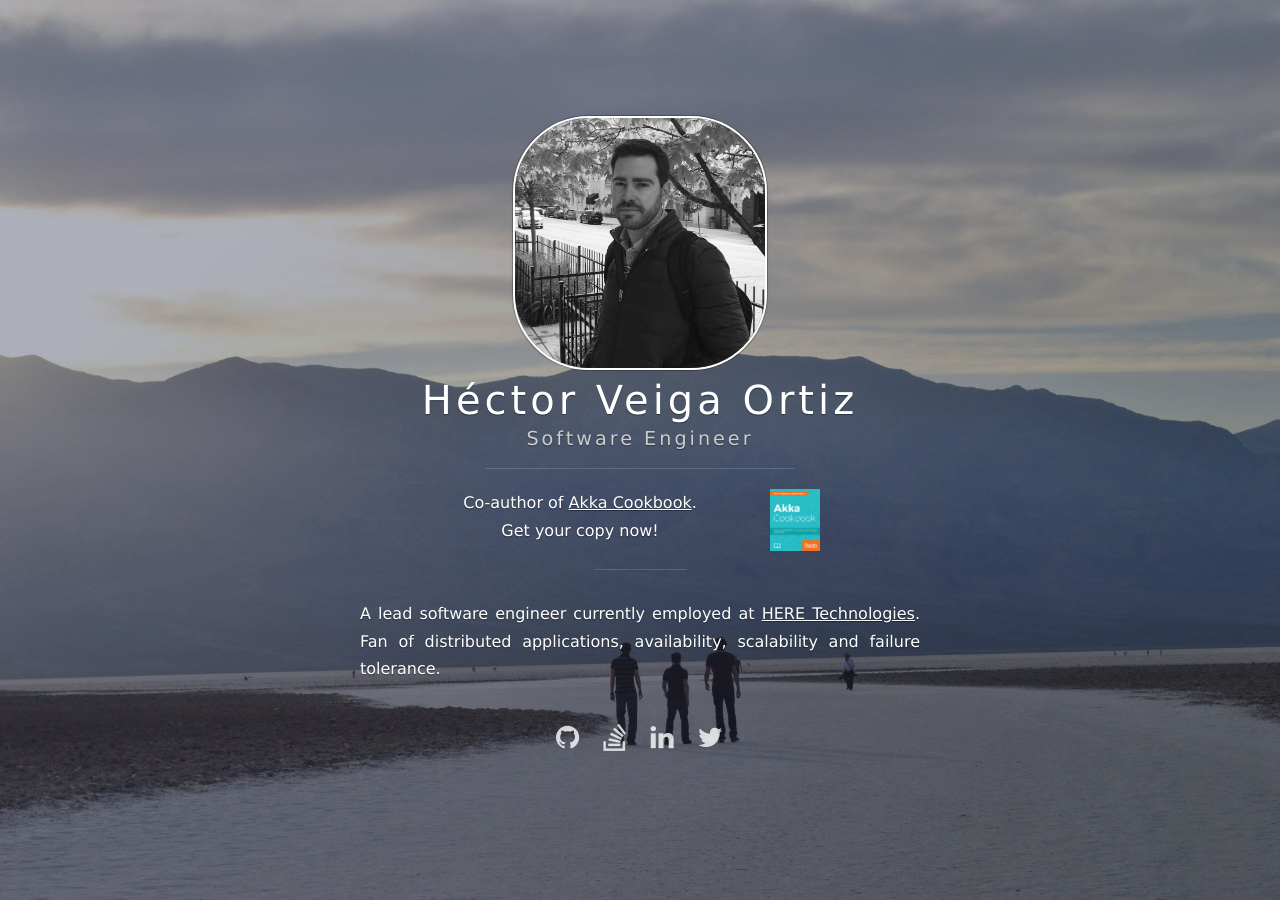
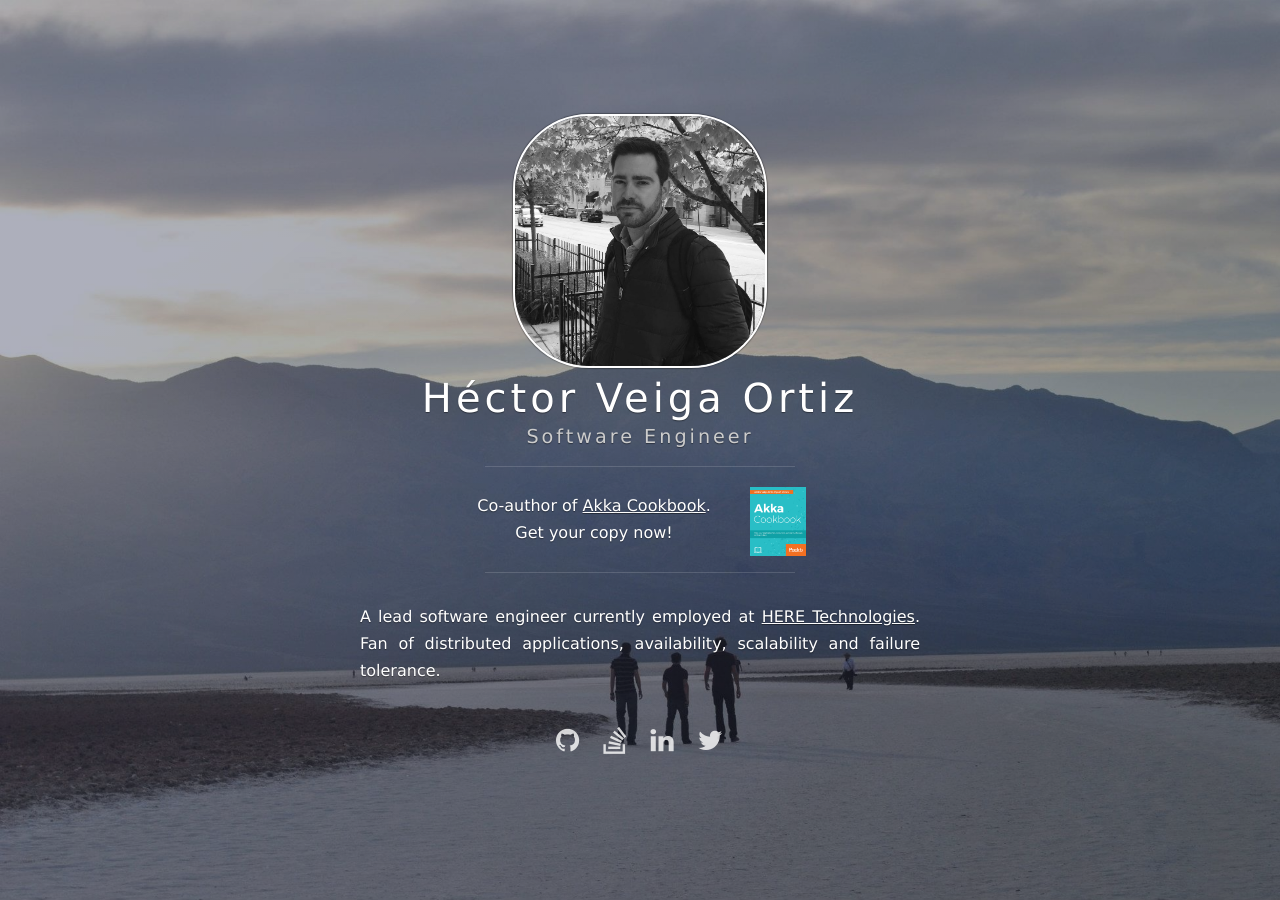
Before and after one commit to hveiga/hveiga.github.io, a Jekyll site: the page built from index.html, in a window 1280 px wide. Built offline with Jekyll 4.4.1, drawn with Linux system fonts in a browser that asks for light colours; nearby versions of some CDN libraries; the list of posts is cut into pages by our own code.

Commit message:
improvements

```diff
--- a/_includes/side-panel.html
+++ b/_includes/side-panel.html
@@ -13,13 +13,14 @@
                 <span class="panel-cover__subtitle panel-subtitle">{{site.subtitle}}</span>
                 {% endif %}
                 <hr class="panel-cover__divider"/>
-                <div style="width: 400px; height: 60px; margin: 50%;margin: 0 auto;">
-                    <a href="https://www.packtpub.com/application-development/akka-cookbook" target="_blank"><img src="/assets/images/book.png" width="50" alt="Akka Cookbook" style="float: right;margin-right: 20px;" class="panel-cover__logo"/></a>
-                    <p class="panel-cover__description" style="width: 300px;margin-left: -10px;">
+                <div style="max-width: 60%; height: 65px; margin: 50%;margin: 0 auto;">
+                    <a href="https://www.packtpub.com/application-development/akka-cookbook" target="_blank"><img src="/assets/images/book.png" alt="Akka Cookbook" style="float: right;margin-right: 20px;max-width: 15%;" class="panel-cover__logo"/></a>
+                    <p class="panel-cover__description" style="width: 300px;margin-left: -10px;padding-top: 5px;">
                         Co-author of <a href="https://www.packtpub.com/application-development/akka-cookbook" target="_blank">Akka Cookbook</a>.<br/>Get your copy now!
                     </p>
                 </div>
-                <hr class="panel-cover__divider panel-cover__divider--secondary"/>
+
+                <hr class="panel-cover__divider"/>
 
                 {% if site.welcome_message %}
                 <p style="text-align:justify; padding: 10px 0;" class="panel-cover__description">{{ site.welcome_message }}</p>
```
Also changed, not shown: 1 other file.
